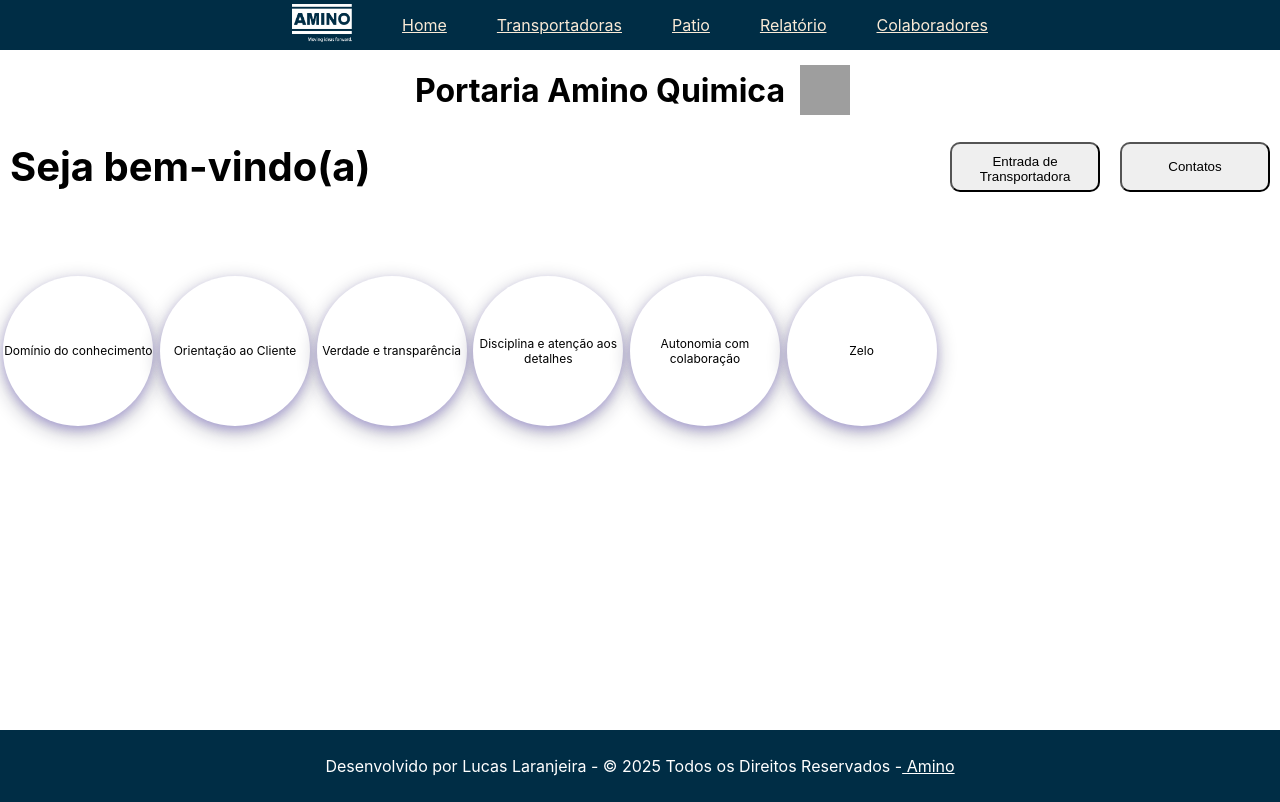
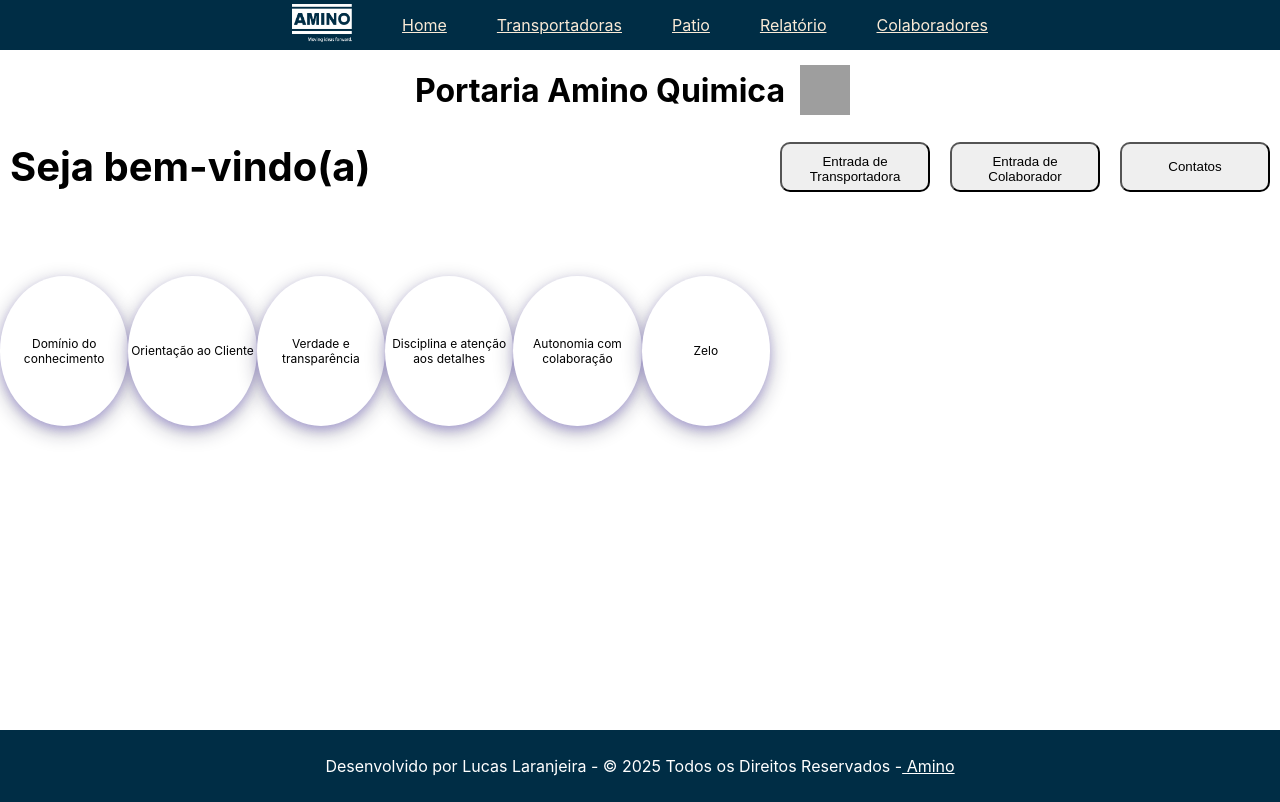
Before and after one commit to Luke2905/Projeto-Portaria, a React (Create React App) app: page / in a window 1280 px wide. Built offline with nearby package versions, Linux system fonts and the light colour scheme; grey boxes are pictures that could not be loaded.

Commit message:
Botão para acessar o form na home

```diff
--- a/src/views/conteudo.tsx
+++ b/src/views/conteudo.tsx
@@ -2,6 +2,7 @@
 import '../App.css';
 import { motion } from 'framer-motion';
 import FormTransportadoraEntrada from "../components/cadastroFrom.tsx";
+import FormColaboradorEntrada from "../components/FormEntradaColaborador.tsx"
 
 const Conteudo = () => {
   const [mostrarContatos, setMostrarContatos] = useState(false);
@@ -29,7 +30,7 @@
         {mostrarContatos && (
           <Contatos fecharContatos={() => setMostrarContatos(false)} />
         )}
-
+        <FormColaboradorEntrada/>
         <FormTransportadoraEntrada />
         <h2>Seja bem-vindo(a)</h2>
 
```
